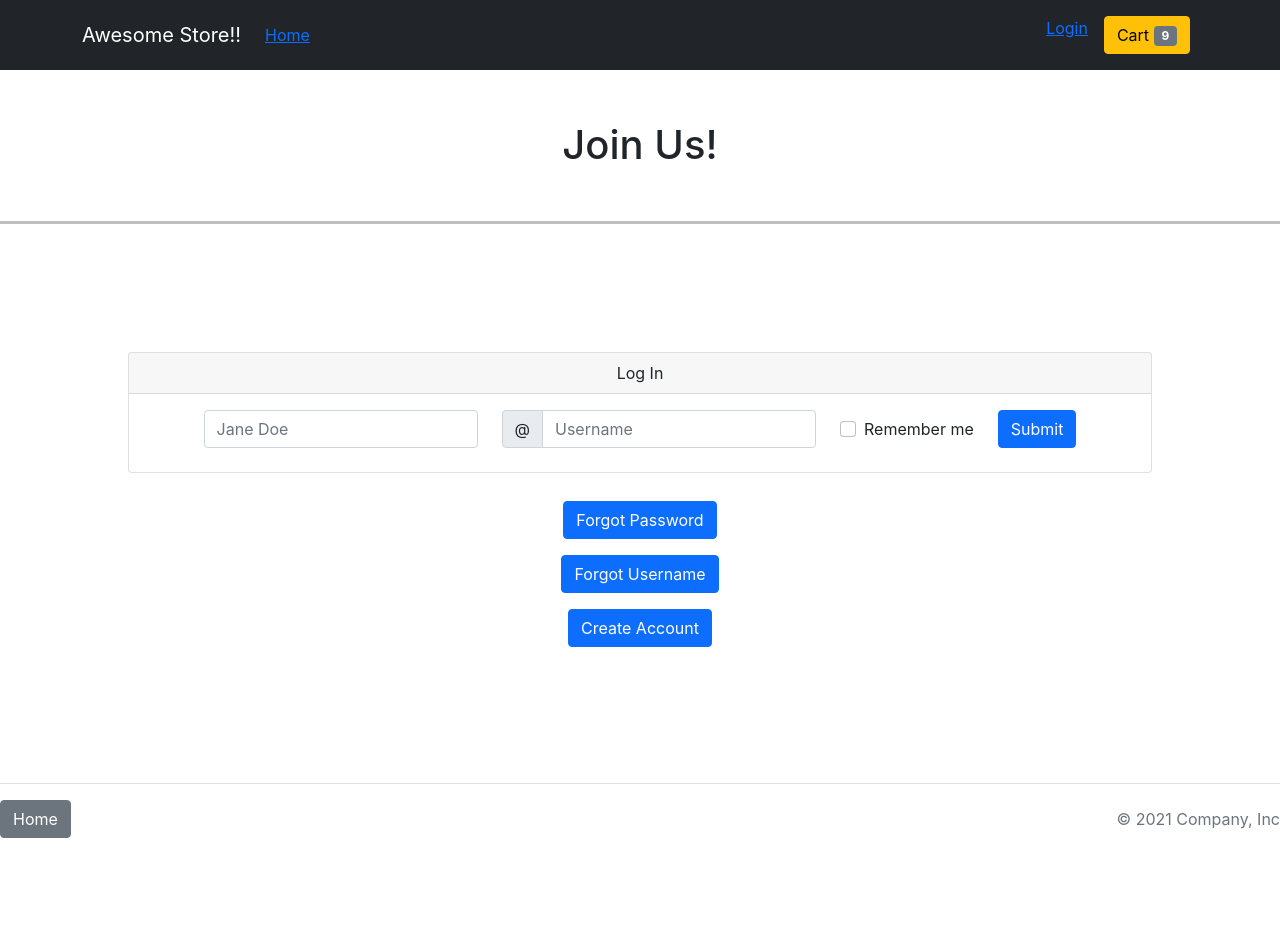
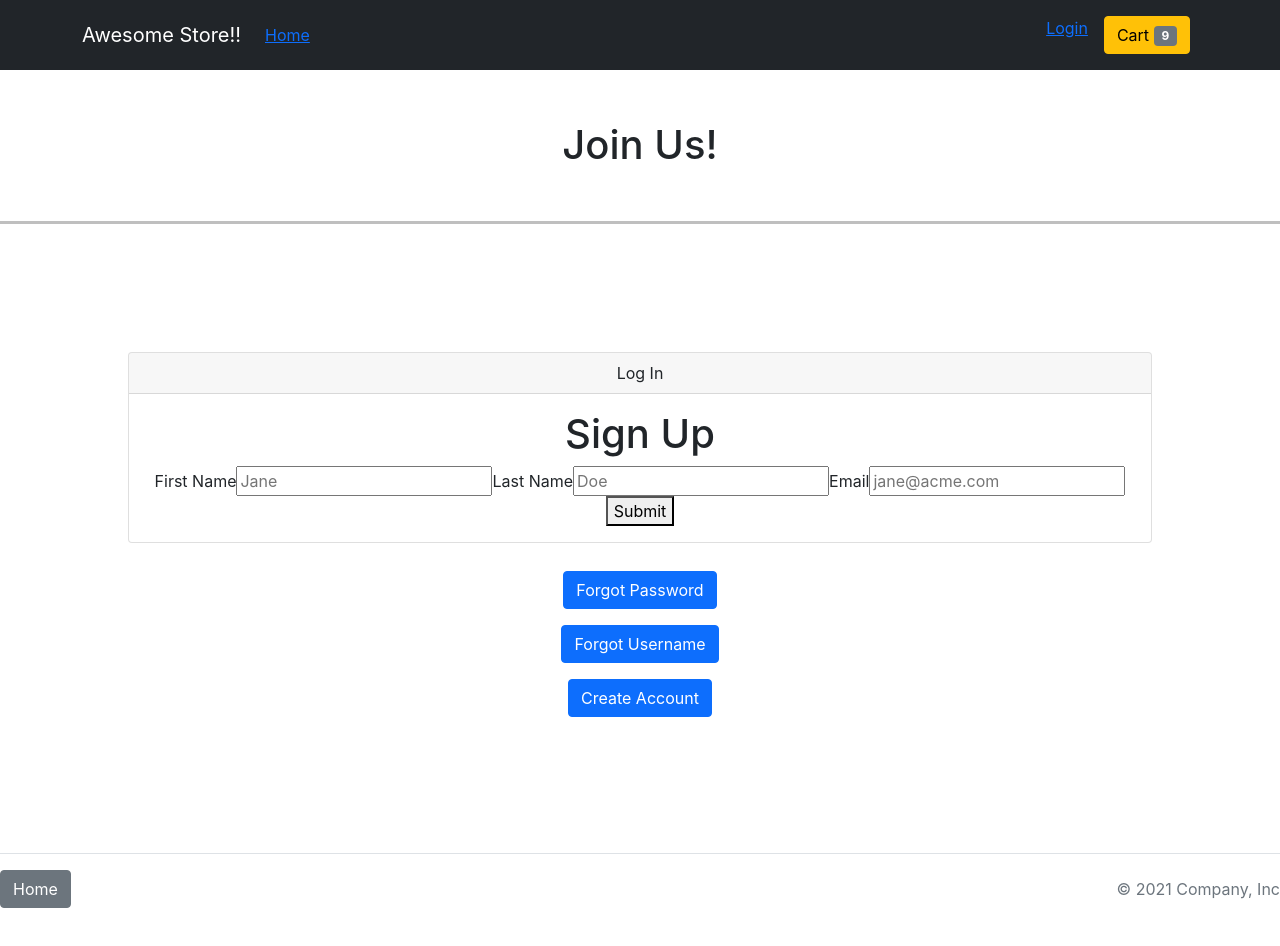
Before and after one commit to joekupernik/react-store, a React (Create React App) app: page /login in a window 1280 px wide. Before the commit the page ends 878 px from the top, so only its background shows below. Built offline with nearby package versions, Linux system fonts and the light colour scheme; the HTML template or start-up script is replaced by a standard one.

Commit message:
formic login and register

```diff
--- a/src/components/LoginForm/LoginForm.js
+++ b/src/components/LoginForm/LoginForm.js
@@ -1,57 +1,42 @@
-import React from "react";
-import Col from 'react-bootstrap/Col';
-import Form from 'react-bootstrap/Form';
-import Row from 'react-bootstrap/Row';
-import Button from 'react-bootstrap/Button';
-import InputGroup from 'react-bootstrap/InputGroup';
-import FormControl from 'react-bootstrap/FormControl';
-import { Link } from 'react-router-dom';
+import React from 'react';
+import { Formik, Field, Form } from 'formik';
 
-function LoginForm() {
+const LoginForm = () => {
 
 
-    return (
-        <>
-            <Form>
-                <Row className="align-items-center">
-                    <Col xs="auto">
-                        <Form.Label htmlFor="inlineFormInput" visuallyHidden>
-                            Name
-                        </Form.Label>
-                        <Form.Control
-                            className="mb-2"
-                            id="inlineFormInput"
-                            placeholder="Jane Doe"
-                        />
-                    </Col>
-                    <Col xs="auto">
-                        <Form.Label htmlFor="inlineFormInputGroup" visuallyHidden>
-                            Username
-                        </Form.Label>
-                        <InputGroup className="mb-2">
-                            <InputGroup.Text>@</InputGroup.Text>
-                            <FormControl id="inlineFormInputGroup" placeholder="Username" />
-                        </InputGroup>
-                    </Col>
-                    <Col xs="auto">
-                        <Form.Check
-                            type="checkbox"
-                            id="autoSizingCheck"
-                            className="mb-2"
-                            label="Remember me"
-                        />
-                    </Col>
-                    <Col xs="auto">
-                      <Link to="/Account">
-                        <Button type="submit" className="mb-2">
-                            Submit
-                        </Button>
-                      </Link>
-                    </Col>
-                </Row>
-            </Form>
-        </>
-    );
-}
+  return (
+  <div>
+    <h1>Sign Up</h1>
+    <Formik
+      initialValues={{
+        firstName: '',
+        lastName: '',
+        email: '',
+      }}
+      onSubmit={async (values) => {
+        await new Promise((r) => setTimeout(r, 500));
+        alert(JSON.stringify(values, null, 2));
+      }}
+    >
+      <Form>
+        <label htmlFor="firstName">First Name</label>
+        <Field id="firstName" name="firstName" placeholder="Jane" />
+
+        <label htmlFor="lastName">Last Name</label>
+        <Field id="lastName" name="lastName" placeholder="Doe" />
+
+        <label htmlFor="email">Email</label>
+        <Field
+          id="email"
+          name="email"
+          placeholder="jane@acme.com"
+          type="email"
+        />
+        <button type="submit">Submit</button>
+      </Form>
+    </Formik>
+  </div>
+  );
+};
 
 export default LoginForm;
--- a/src/routes/Register.js
+++ b/src/routes/Register.js
@@ -1,18 +1,42 @@
-import React from "react";
+import React from 'react';
+import { Formik, Field, Form } from 'formik';
+
+const LoginForm = () => {
 
 
-function Account() {
-    return (
-      <>
-        <main>
-          <h2>Who are we?</h2>
-          <p>
-            That feels like an existential question, don't you
-            think?
-          </p>
-        </main>
-      </>
-    );
-  }
+  return (
+  <div>
+    <h1>Sign Up</h1>
+    <Formik
+      initialValues={{
+        firstName: '',
+        lastName: '',
+        email: '',
+      }}
+      onSubmit={async (values) => {
+        await new Promise((r) => setTimeout(r, 500));
+        alert(JSON.stringify(values, null, 2));
+      }}
+    >
+      <Form>
+        <label htmlFor="firstName">First Name</label>
+        <Field id="firstName" name="firstName" placeholder="Jane" />
 
-  export default Account;
+        <label htmlFor="lastName">Last Name</label>
+        <Field id="lastName" name="lastName" placeholder="Doe" />
+
+        <label htmlFor="email">Email</label>
+        <Field
+          id="email"
+          name="email"
+          placeholder="jane@acme.com"
+          type="email"
+        />
+        <button type="submit">Submit</button>
+      </Form>
+    </Formik>
+  </div>
+  );
+};
+
+export default LoginForm;
```
